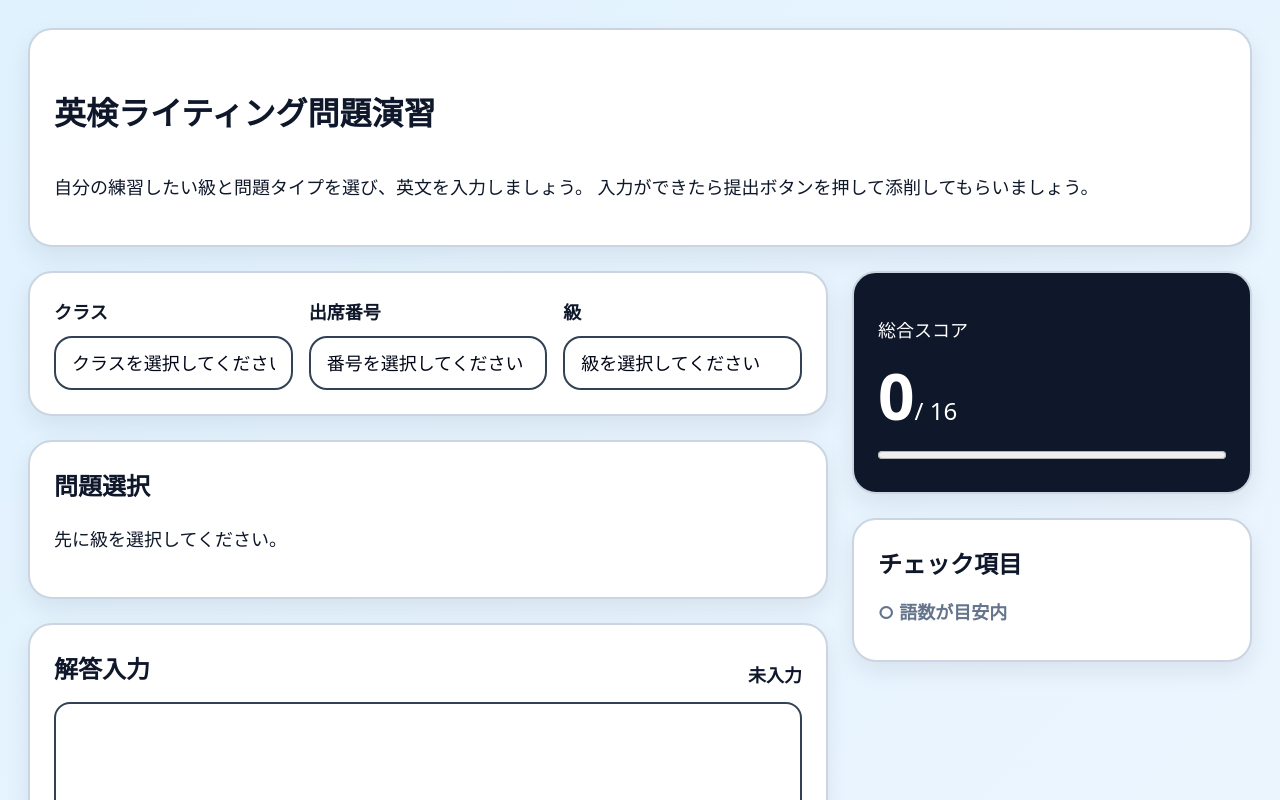
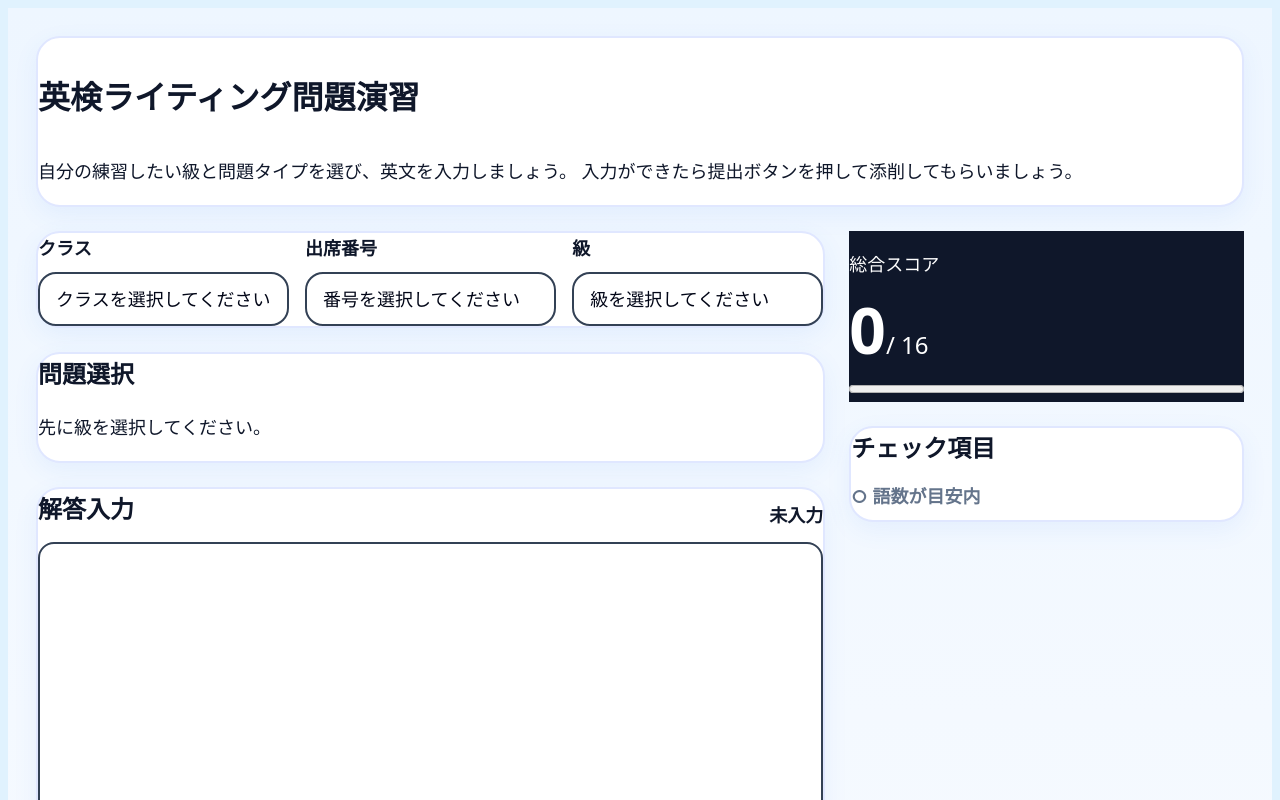
Before and after one commit to ikuyasuwa-sys/eiken-writing-app, a React (Vite) app: page / in a window 1280 px wide. Shown: the top 800 px of the page. Built offline with nearby package versions, Linux system fonts and the light colour scheme.

Commit message:
Refactor styles for body, card, and button
Updated background gradient and card border styles. Changed button border radius to make it fully rounded.

```diff
--- a/src/style.css
+++ b/src/style.css
@@ -10,10 +10,12 @@
 }
 
 body {
-  margin: 0;
-  background: linear-gradient(135deg, #e0f2fe, #eff6ff);
+  background: linear-gradient(
+    180deg,
+    #eef6ff,
+    #f8fbff
+  );
 }
-
 .app {
   max-width: 1280px;
   margin: 0 auto;
@@ -22,13 +24,11 @@ body {
   line-height: 1.7;
 }
 
-.card,
-.scoreCard {
+.card {
   background: #ffffff;
-  border: 2px solid #cbd5e1;
+  border: 2px solid #e0e7ff;
   border-radius: 24px;
-  padding: 24px;
-  box-shadow: 0 10px 25px rgba(15, 23, 42, 0.08);
+  box-shadow: 0 8px 24px rgba(59,130,246,0.08);
 }
 
 .hero {
@@ -111,7 +111,7 @@ textarea {
 
 button {
   border: 0;
-  border-radius: 16px;
+  border-radius: 999px;
   padding: 12px 18px;
   background: #2563eb;
   color: white;
```
